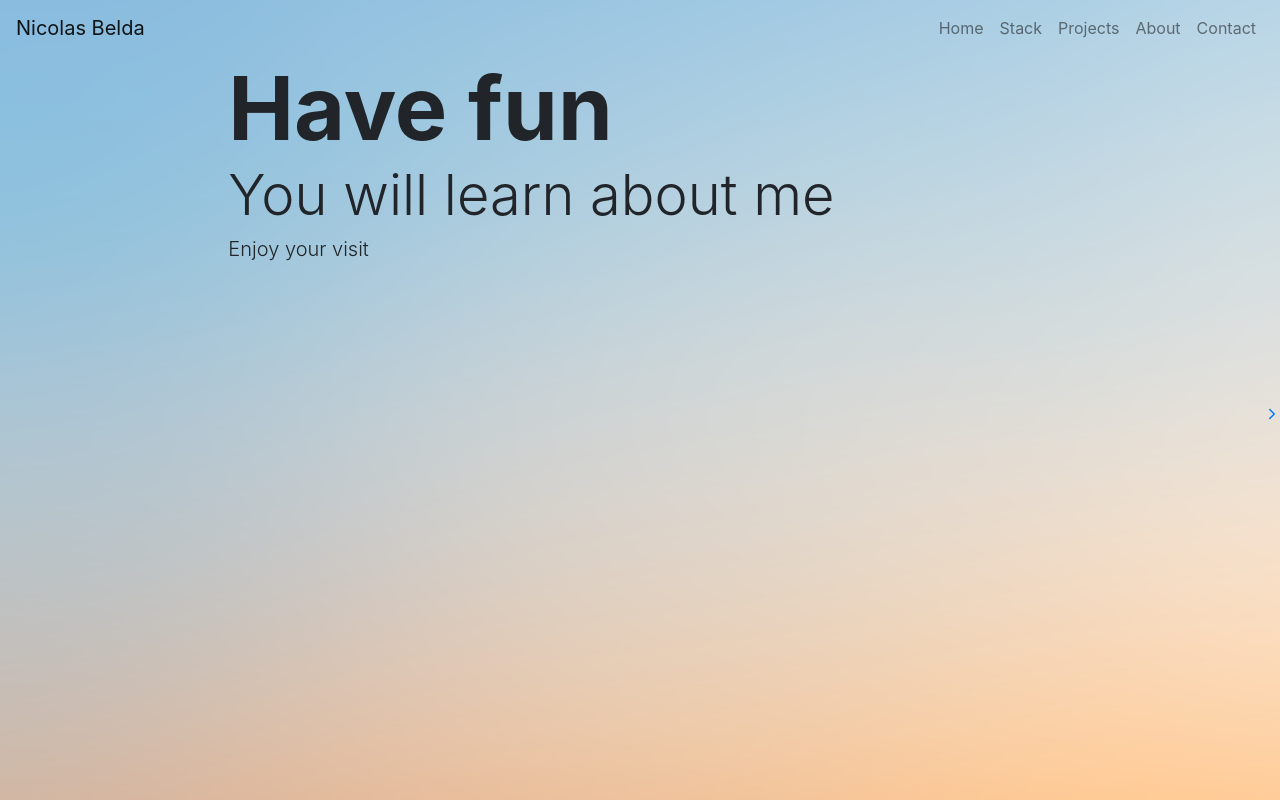
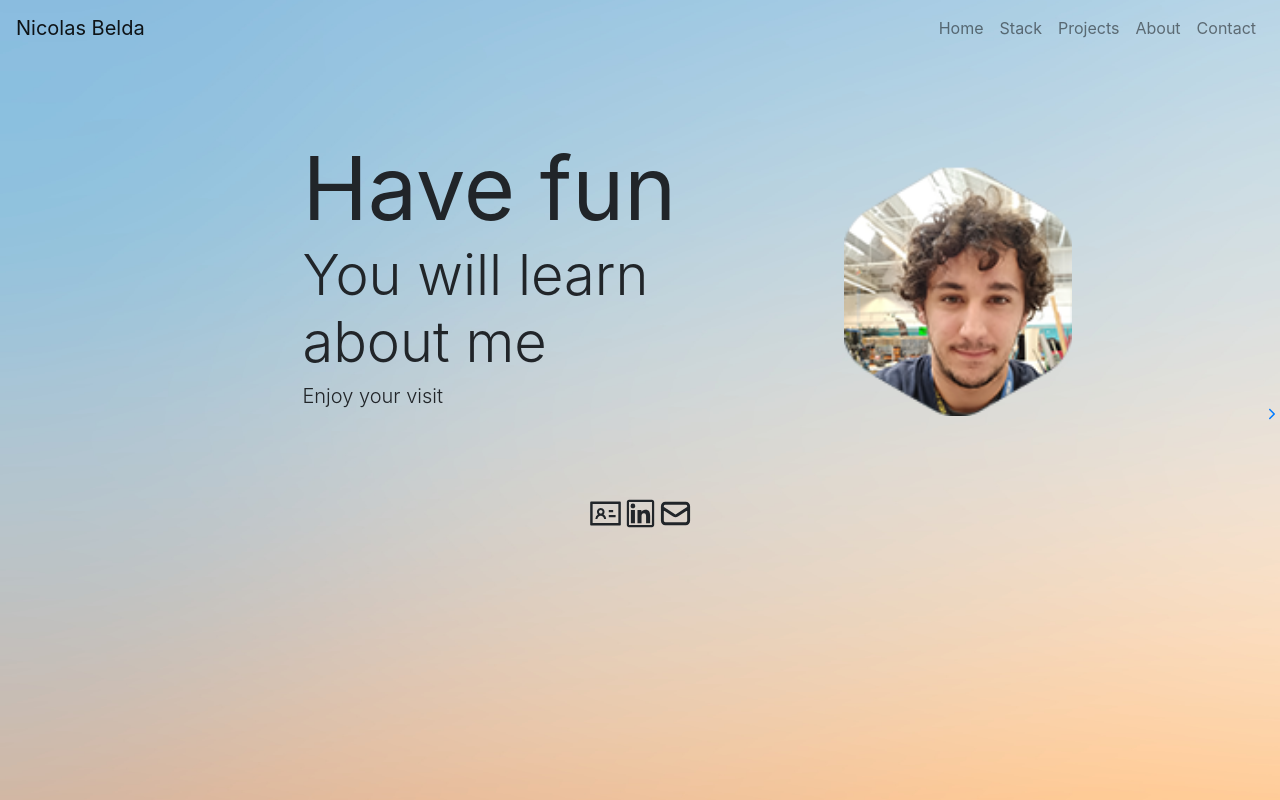
Before and after one commit to nblda/portfolio, a React (Create React App) app: page / in a window 1280 px wide. Built offline with nearby package versions, Linux system fonts and the light colour scheme.

Commit message:
add homePage photo and icons

```diff
--- a/src/App.css
+++ b/src/App.css
@@ -51,3 +51,14 @@
 .aboutContent{
   margin-bottom: 20px;
 }
+.hero{
+  font-weight: 200;
+}
+
+.homeIcons{
+  margin-top: 5em;
+}
+
+.homeContainer{
+  margin-top: 5em;
+}
--- a/src/components/AboutCard.js
+++ b/src/components/AboutCard.js
@@ -18,7 +18,7 @@ function AboutCard(props){
     });
 
     return(
-            <div className="d-flex justify-content-around test" onClick={() => set(state => !state)}>
+            <div className="d-flex justify-content-around" onClick={() => set(state => !state)}>
                 <a.div class="c back" style={{  backgroundImage: `url(${props.item.imgSrc})`, opacity: opacity.interpolate(o => 1 - o), transform }}>
                 </a.div>
                 <a.div class="c front" style={{ opacity, transform: transform.interpolate(t => `${t} rotateX(180deg)`)}} >
--- a/src/components/AboutGrid.js
+++ b/src/components/AboutGrid.js
@@ -79,12 +79,12 @@ class AboutGrid extends React.Component {
             <Container className="aboutGrid">
                 <Row className="justify-content-between">
                         <Col sm={12} lg={6} className="order-lg-6  aboutContent"><Content>{this.state.aboutTxt}</Content></Col>
-                        <Col lg={3} md={4} className="order-lg-1" sm={6}><AboutCard item={this.state.items[0]} /></Col>
-                        <Col lg={3} md={4} className="order-lg-2" sm={6}><AboutCard item={this.state.items[1]} /></Col>
-                        <Col lg={3} md={4} className="order-lg-3" sm={6}><AboutCard item={this.state.items[2]} /></Col>
-                        <Col lg={3} md={4} className="order-lg-4" sm={6}><AboutCard item={this.state.items[3]} /></Col>
-                        <Col lg={3} md={4} className="order-lg-5" sm={6}><AboutCard item={this.state.items[4]} /></Col>
-                        <Col lg={3} md={4} className="order-lg-7" sm={6}><AboutCard item={this.state.items[5]} /></Col>
+                        <Col lg={3} md={4} className="order-lg-1 test" sm={6}><AboutCard item={this.state.items[0]} /></Col>
+                        <Col lg={3} md={4} className="order-lg-2 test" sm={6}><AboutCard item={this.state.items[1]} /></Col>
+                        <Col lg={3} md={4} className="order-lg-3 test" sm={6}><AboutCard item={this.state.items[2]} /></Col>
+                        <Col lg={3} md={4} className="order-lg-4 test" sm={6}><AboutCard item={this.state.items[3]} /></Col>
+                        <Col lg={3} md={4} className="order-lg-5 test" sm={6}><AboutCard item={this.state.items[4]} /></Col>
+                        <Col lg={3} md={4} className="order-lg-7 test" sm={6}><AboutCard item={this.state.items[5]} /></Col>
                 </Row>
             </Container>
 
--- a/src/components/Hero.js
+++ b/src/components/Hero.js
@@ -3,13 +3,14 @@ import { Jumbotron } from 'react-bootstrap';
 import Container from 'react-bootstrap/Container';
 import Row from 'react-bootstrap/Row';
 import Col from 'react-bootstrap/Col';
+// import Icons from '../components/Icons';
 
 function Hero(props){
     return(
-        <Jumbotron className="bg-transparent jumbotron-fluid p-0 m-0 mb-10">
+        <Jumbotron className="hero bg-transparent jumbotron-fluid p-0 m-0 mb-10">
             <Container fluid={true}>
                 <Row className="justify-content-center">
-                    <Col md={8} sm={10}>
+                    <Col md={9} sm={10}>
                         { props.title && <h1 className="m-0 display-2 font-weight-bolder">{props.title}</h1> }
                         { props.subTitle && <h3 className="display-4 font-weight-light">{props.subTitle}</h3> }
                         { props.text && <h3 className="lead font-weight-light">{props.text}</h3> }
--- /dev/null
+++ b/src/components/Icons.js
@@ -0,0 +1,21 @@
+import React from 'react';
+// import { Jumbotron } from 'react-bootstrap';
+import Container from 'react-bootstrap/Container';
+import Row from 'react-bootstrap/Row';
+import { AiOutlineIdcard, AiOutlineLinkedin } from 'react-icons/ai';
+import { HiOutlineMail } from 'react-icons/hi';
+// import Col from 'react-bootstrap/Col';
+
+function Icons(props){
+    return(
+            <Container className={props.className} fluid={false}>
+                <Row className="justify-content-center">
+                        { props.cv && <AiOutlineIdcard size={35}/> }
+                        { props.linkedin && <AiOutlineLinkedin size={35}/> }
+                        { props.email && <HiOutlineMail size={35}/> }
+                </Row>
+            </Container>
+    );
+}
+
+export default Icons;
--- a/src/pages/HomePage.js
+++ b/src/pages/HomePage.js
@@ -2,14 +2,22 @@ import React from 'react';
 
 import Hero from '../components/Hero.js';
 import NavArrow from '../components/NavArrow';
+import nico from '../assets/images/nico.png'
+
+import Icons from '../components/Icons';
 
 
 
 function HomePage(props){
     return(
         <div>
-            <Hero title={props.title} subTitle={props.subTitle} text={props.text}/>
+            <container className="homeContainer d-flex flex-wrap-reverse justify-content-center">
+                <Hero title={props.title} subTitle={props.subTitle} text={props.text}/>
+                <img src={nico} alt="Nicolas" height="250px"></img>
+            </container>
+            <Icons className="homeIcons" cv="tru" email="true" linkedin="true"></Icons>
             <NavArrow side="right" to="/stack"/>
+
         </div>
     );
 }
--- a/src/styles.css
+++ b/src/styles.css
@@ -1,5 +1,5 @@
 .test{
-  margin-bottom: 250px;
+  margin-bottom: 230px;
 }
 .c {
   position: absolute;
```
Also changed, not shown: src/assets/images/nico.png (added).
